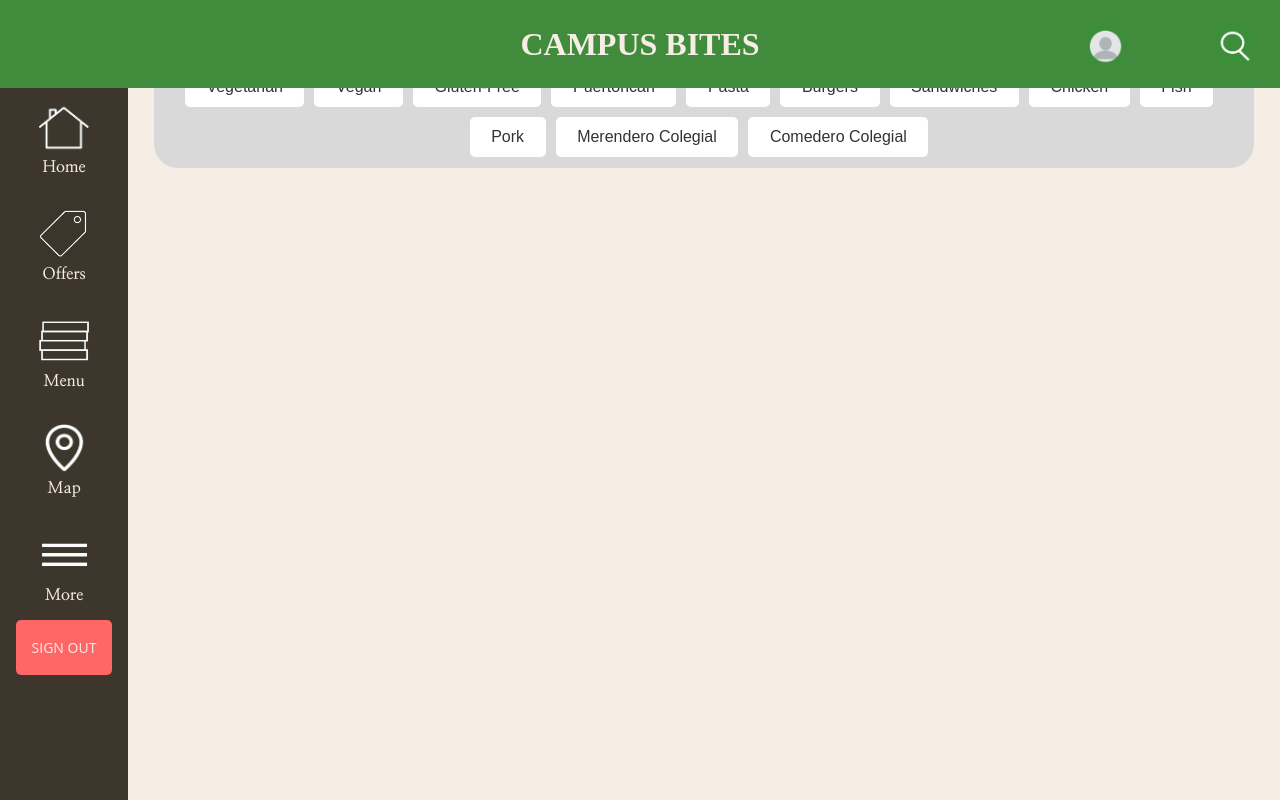
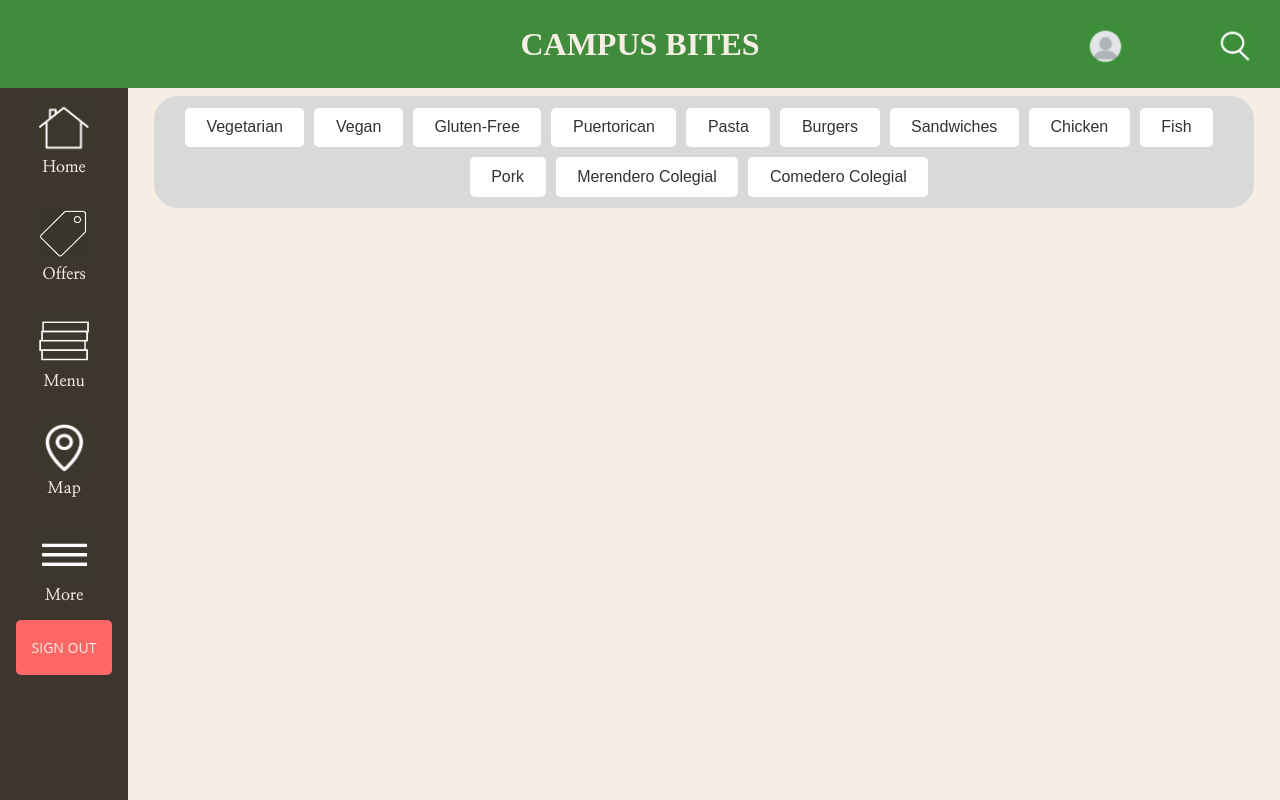
Before and after one commit to diego-velez-upr/meal-finder, a Django app: page /menu.html in a window 1280 px wide. Run offline with Django 4.2, Linux system fonts and the light colour scheme.

Commit message:
Fix filter UI position

```diff
--- a/site/listing/static/css/styles.css
+++ b/site/listing/static/css/styles.css
@@ -414,7 +414,7 @@ footer{
 
   .filter-container {
     position: fixed;
-    top: 7%;
+    top: 12%;
     left: 12%;
     right: 2%;
     background-color: #D9D9D9;
```
